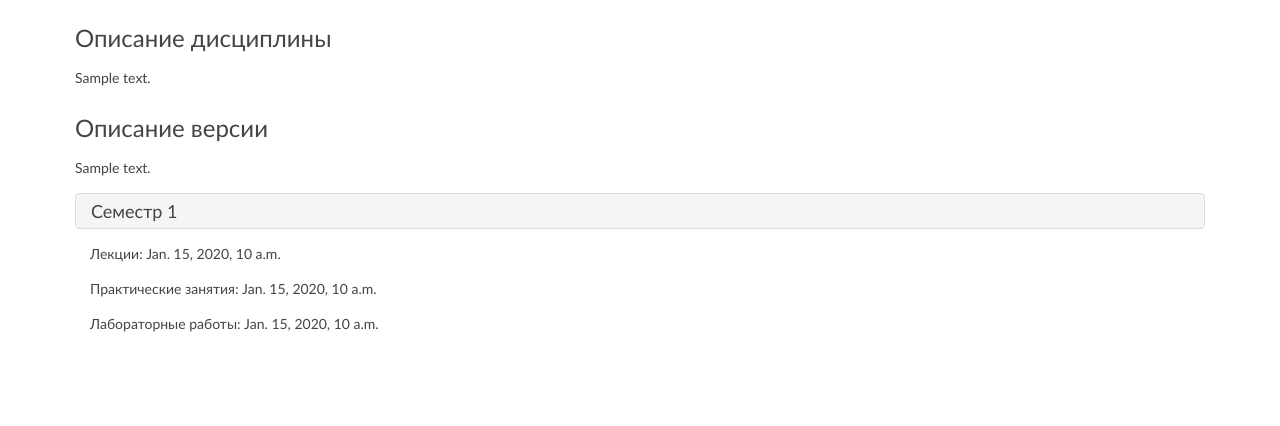
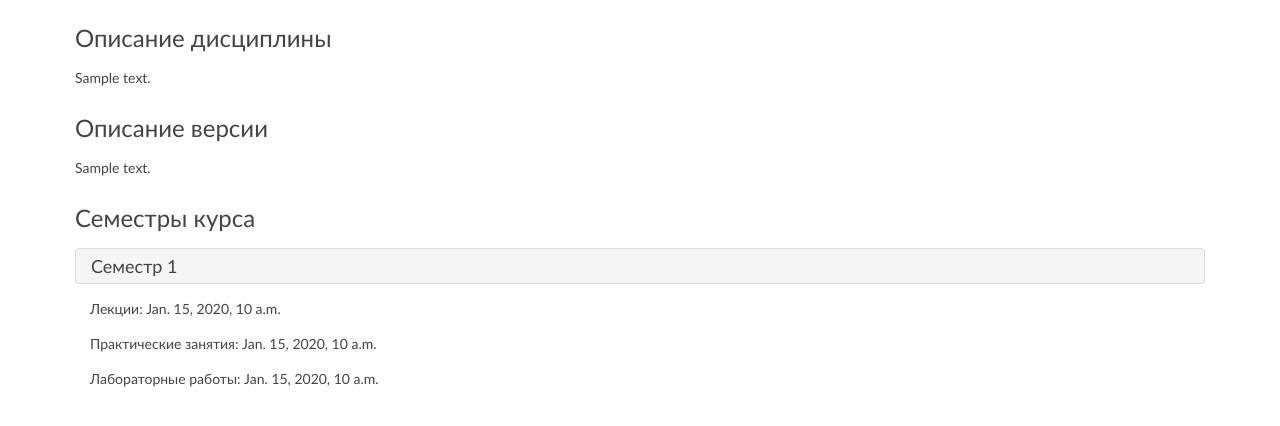
Before and after one commit to fromeflow/worksite, a Django app: template templates/courses/courseversion_detail.html in a window 1280 px wide. Shown: the part 291-717 px from the top of the page. Run offline with Django 3.2, Linux system fonts and the light colour scheme; the template is opened without the code that fills it: most values are stand-ins (such as "Sample title", 1, 10 or a date in 2020).

Commit message:
Заголовок для списка семестров

```diff
--- a/templates/courses/courseversion_detail.html
+++ b/templates/courses/courseversion_detail.html
@@ -30,6 +30,7 @@
 {{ courseversion.version_description | markdown }}
 
 {% if semesters %}
+<h2>Семестры курса</h2>
 <div class="uk-accordion" data-uk-accordion>
 
     {% for sem in semesters %}
```
